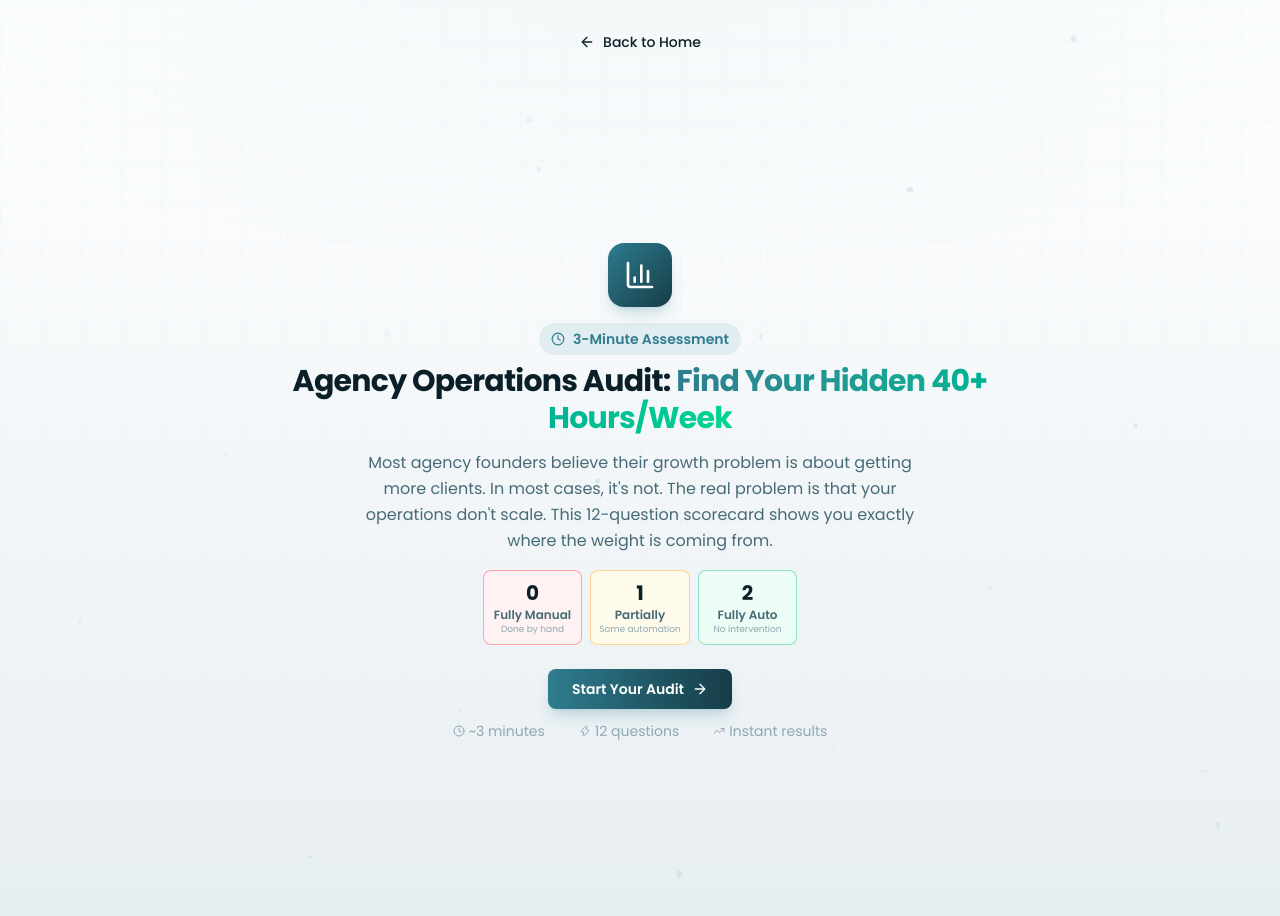
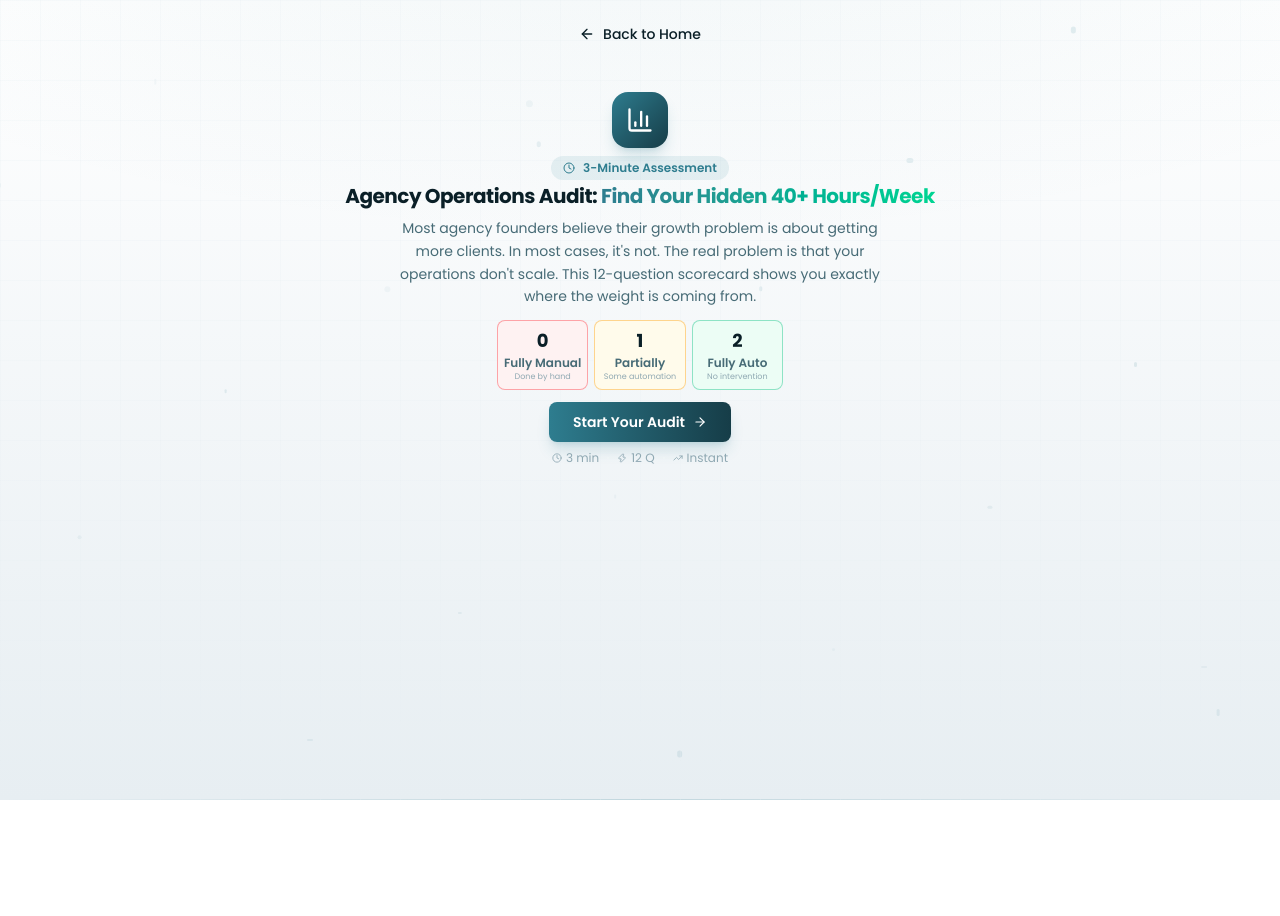
Before and after one commit to shanistic/Muhammad-Usman, a Next.js app in the folder portfolio-nextjs/: page /free-operations-audit in a window 1280 px wide. Shown: the top 916 px of the page. After the commit the page ends 800 px from the top, so only its background shows below. Built offline with nearby package versions, Linux system fonts and the light colour scheme.

Commit message:
extra gap remove from audit

```diff
--- a/portfolio-nextjs/app/free-operations-audit/page.tsx
+++ b/portfolio-nextjs/app/free-operations-audit/page.tsx
@@ -612,7 +612,7 @@ export default function AuditPage() {
 
       <div
         ref={containerRef}
-        className="relative z-10 mx-auto flex min-h-screen max-w-4xl flex-col px-4 py-8 sm:px-6 lg:px-8"
+        className="relative z-10 mx-auto flex min-h-screen max-w-4xl flex-col px-4 py-6 sm:px-6 lg:px-8 overflow-hidden"
       >
         {/* ── Header ── */}
         <motion.div
@@ -656,7 +656,7 @@ export default function AuditPage() {
             >
               {/* ─── STEP 0: INTRO ─── */}
               {step === 0 && (
-                <div className="flex min-h-screen flex-col items-center justify-center text-center px-4 py-6">
+                <div className="flex w-full flex-col items-center justify-center text-center py-2">
                   <motion.div
                     initial={{ scale: 0 }}
                     animate={{ scale: 1 }}
@@ -666,25 +666,25 @@ export default function AuditPage() {
                       damping: 15,
                       delay: 0.1,
                     }}
-                    className="mb-4 flex h-16 w-16 items-center justify-center rounded-2xl bg-gradient-to-br from-accent to-primary shadow-lg shadow-accent/20"
+                    className="mb-2 flex h-14 w-14 items-center justify-center rounded-2xl bg-gradient-to-br from-accent to-primary shadow-lg shadow-accent/20"
                   >
-                    <BarChart3 className="h-8 w-8 text-white" />
+                    <BarChart3 className="h-7 w-7 text-white" />
                   </motion.div>
 
                   <motion.span
                     initial={{ opacity: 0, y: 10 }}
                     animate={{ opacity: 1, y: 0 }}
                     transition={{ delay: 0.2 }}
-                    className="mb-2 inline-flex items-center gap-2 rounded-full bg-accent/10 px-3 py-1.5 text-xs font-semibold text-accent sm:text-sm"
+                    className="mb-1 inline-flex items-center gap-2 rounded-full bg-accent/10 px-3 py-1 text-xs font-semibold text-accent"
                   >
-                    <Clock className="h-3.5 w-3.5" /> 3-Minute Assessment
+                    <Clock className="h-3 w-3" /> 3-Minute Assessment
                   </motion.span>
 
                   <motion.h1
                     initial={{ opacity: 0, y: 20 }}
                     animate={{ opacity: 1, y: 0 }}
                     transition={{ delay: 0.3 }}
-                    className="mb-3 text-xl font-bold leading-tight text-dark sm:text-2xl lg:text-3xl"
+                    className="mb-2 text-lg font-bold leading-tight text-dark sm:text-xl"
                   >
                     Agency Operations Audit:{" "}
                     <span className="bg-gradient-to-r from-accent to-emerald-400 bg-clip-text text-transparent">
@@ -696,7 +696,7 @@ export default function AuditPage() {
                     initial={{ opacity: 0, y: 20 }}
                     animate={{ opacity: 1, y: 0 }}
                     transition={{ delay: 0.4 }}
-                    className="mb-4 max-w-xl text-sm leading-relaxed text-dark-medium sm:text-base"
+                    className="mb-3 max-w-lg text-xs leading-relaxed text-dark-medium sm:text-sm"
                   >
                     Most agency founders believe their growth problem is about
                     getting more clients. In most cases, it&apos;s not. The real
@@ -710,7 +710,7 @@ export default function AuditPage() {
                     initial={{ opacity: 0, y: 20 }}
                     animate={{ opacity: 1, y: 0 }}
                     transition={{ delay: 0.5 }}
-                    className="mb-6 grid max-w-md grid-cols-3 gap-2"
+                    className="mb-3 grid max-w-sm grid-cols-3 gap-1.5"
                   >
                     {[
                       {
@@ -735,17 +735,17 @@ export default function AuditPage() {
                       <div
                         key={item.score}
                         className={cn(
-                          "rounded-lg border p-2 text-center",
+                          "rounded-lg border p-1.5 text-center",
                           item.color
                         )}
                       >
-                        <div className="text-xl font-bold text-dark">
+                        <div className="text-lg font-bold text-dark">
                           {item.score}
                         </div>
                         <div className="text-xs font-semibold text-dark-medium">
                           {item.label}
                         </div>
-                        <div className="text-[9px] text-dark-light">
+                        <div className="text-[8px] text-dark-light">
                           {item.desc}
                         </div>
                       </div>
@@ -759,28 +759,28 @@ export default function AuditPage() {
                     whileHover={{ scale: 1.04 }}
                     whileTap={{ scale: 0.98 }}
                     onClick={goNext}
-                    className="group inline-flex items-center gap-2 rounded-lg bg-gradient-to-r from-accent to-primary px-6 py-2.5 text-sm font-semibold text-white shadow-lg shadow-accent/20 transition-shadow hover:shadow-xl hover:shadow-accent/30 cursor-pointer"
+                    className="group mb-2 inline-flex items-center gap-2 rounded-lg bg-gradient-to-r from-accent to-primary px-5 py-2 text-xs font-semibold text-white shadow-lg shadow-accent/20 transition-shadow hover:shadow-xl hover:shadow-accent/30 cursor-pointer sm:text-sm sm:px-6 sm:py-2.5"
                   >
                     Start Your Audit
-                    <ArrowRight className="h-4 w-4 transition-transform group-hover:translate-x-1" />
+                    <ArrowRight className="h-3.5 w-3.5 transition-transform group-hover:translate-x-1" />
                   </motion.button>
 
                   <motion.div
                     initial={{ opacity: 0 }}
                     animate={{ opacity: 1 }}
                     transition={{ delay: 0.8 }}
-                    className="mt-3 flex flex-wrap items-center justify-center gap-3 text-xs text-dark-light sm:gap-4 sm:text-sm"
+                    className="flex flex-wrap items-center justify-center gap-2 text-xs text-dark-light"
                   >
                     <span className="flex items-center gap-1">
-                      <Clock className="h-3 w-3" /> ~3 minutes
+                      <Clock className="h-2.5 w-2.5" /> 3 min
                     </span>
                     <span className="h-0.5 w-0.5 rounded-full bg-white/20" />
                     <span className="flex items-center gap-1">
-                      <Zap className="h-3 w-3" /> 12 questions
+                      <Zap className="h-2.5 w-2.5" /> 12 Q
                     </span>
                     <span className="h-0.5 w-0.5 rounded-full bg-white/20" />
                     <span className="flex items-center gap-1">
-                      <TrendingUp className="h-3 w-3" /> Instant results
+                      <TrendingUp className="h-2.5 w-2.5" /> Instant
                     </span>
                   </motion.div>
                 </div>
@@ -788,25 +788,25 @@ export default function AuditPage() {
 
               {/* ─── STEP 1: CONTACT INFO ─── */}
               {step === 1 && (
-                <div className="mx-auto max-w-lg flex flex-col justify-center min-h-screen px-4 py-6 sm:py-0">
-                  <div className="mb-5 text-center">
+                <div className="mx-auto max-w-lg w-full flex flex-col justify-center py-2">
+                  <div className="mb-3 text-center">
                     <motion.div
                       initial={{ scale: 0 }}
                       animate={{ scale: 1 }}
                       transition={{ type: "spring", stiffness: 200, damping: 15 }}
-                      className="mx-auto mb-3 flex h-12 w-12 items-center justify-center rounded-2xl bg-accent/10 text-accent"
+                      className="mx-auto mb-2 flex h-12 w-12 items-center justify-center rounded-2xl bg-accent/10 text-accent"
                     >
                       <User className="h-6 w-6" />
                     </motion.div>
-                    <h2 className="text-xl font-bold text-dark sm:text-2xl">
+                    <h2 className="text-lg font-bold text-dark sm:text-xl">
                       Contact Information
                     </h2>
-                    <p className="mt-1 text-xs text-dark-light sm:text-sm">
+                    <p className="mt-0.5 text-xs text-dark-light sm:text-sm">
                       Tell us about you and your agency
                     </p>
                   </div>
 
-                  <div className="space-y-4">
+                  <div className="space-y-3">
                     {[
                       {
                         id: "name",
```
